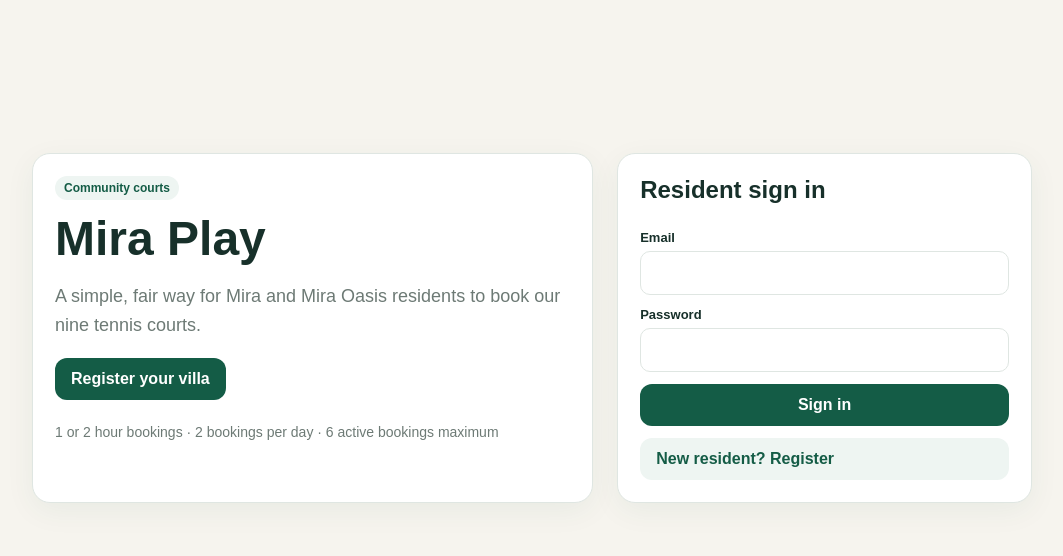
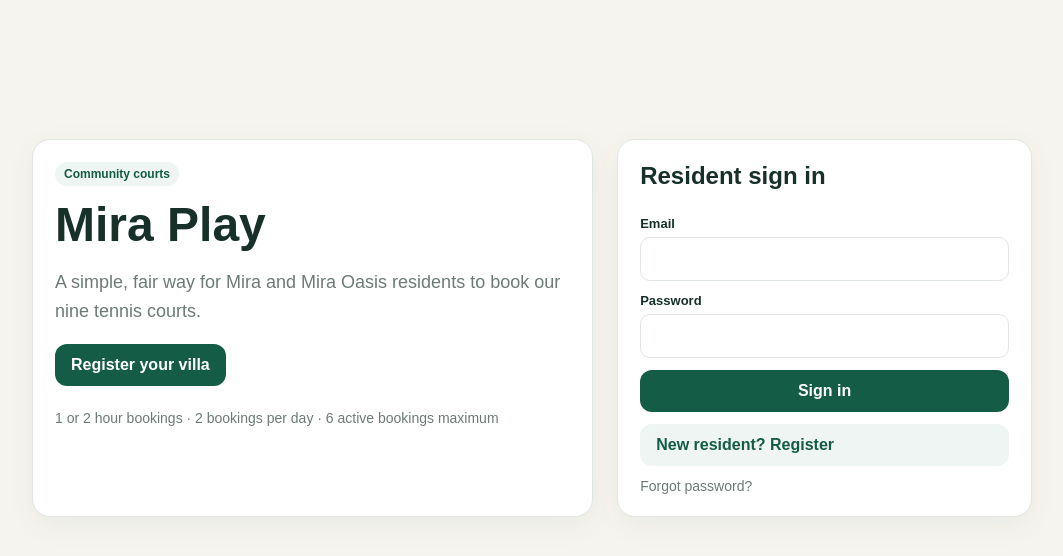
Before and after one commit to osamaelenany/mira-play, a Next.js app: page / in a window 1280 px wide. Shown: the top 556 px of the page, without its empty margins (108-1171 px from the left). Built offline with nearby package versions, Linux system fonts and the light colour scheme.

Commit message:
Add forgot password link

```diff
--- a/app/page.tsx
+++ b/app/page.tsx
@@ -5,5 +5,5 @@ import { createClient } from '@/lib/supabase/client'
 export default function Home(){
  const [email,setEmail]=useState(''); const [password,setPassword]=useState(''); const [error,setError]=useState(''); const [loading,setLoading]=useState(false); const router=useRouter();
  async function login(e:FormEvent){e.preventDefault();setLoading(true);setError('');const supabase=createClient();const {error}=await supabase.auth.signInWithPassword({email,password});setLoading(false);if(error){setError(error.message);return}router.push('/dashboard');router.refresh()}
- return <main className="shell hero"><div className="heroGrid"><section className="card"><span className="pill">Community courts</span><h1 style={{marginTop:14}}>Mira Play</h1><p className="lead">A simple, fair way for Mira and Mira Oasis residents to book our nine tennis courts.</p><div className="row"><a className="btn" href="/register">Register your villa</a></div><p className="tag" style={{marginTop:24}}>1 or 2 hour bookings · 2 bookings per day · 6 active bookings maximum</p></section><form className="card stack" onSubmit={login}><h2>Resident sign in</h2><div className="field"><label>Email</label><input type="email" required value={email} onChange={e=>setEmail(e.target.value)}/></div><div className="field"><label>Password</label><input type="password" required value={password} onChange={e=>setPassword(e.target.value)}/></div>{error&&<div className="error">{error}</div>}<button className="btn" disabled={loading}>{loading?'Signing in…':'Sign in'}</button><a className="btn secondary" href="/register">New resident? Register</a></form></div></main>
+ return <main className="shell hero"><div className="heroGrid"><section className="card"><span className="pill">Community courts</span><h1 style={{marginTop:14}}>Mira Play</h1><p className="lead">A simple, fair way for Mira and Mira Oasis residents to book our nine tennis courts.</p><div className="row"><a className="btn" href="/register">Register your villa</a></div><p className="tag" style={{marginTop:24}}>1 or 2 hour bookings · 2 bookings per day · 6 active bookings maximum</p></section><form className="card stack" onSubmit={login}><h2>Resident sign in</h2><div className="field"><label>Email</label><input type="email" required value={email} onChange={e=>setEmail(e.target.value)}/></div><div className="field"><label>Password</label><input type="password" required value={password} onChange={e=>setPassword(e.target.value)}/></div>{error&&<div className="error">{error}</div>}<button className="btn" disabled={loading}>{loading?'Signing in…':'Sign in'}</button><a className="btn secondary" href="/register">New resident? Register</a><a className="tag" href="/forgot-password">Forgot password?</a></form></div></main>
 }
```
